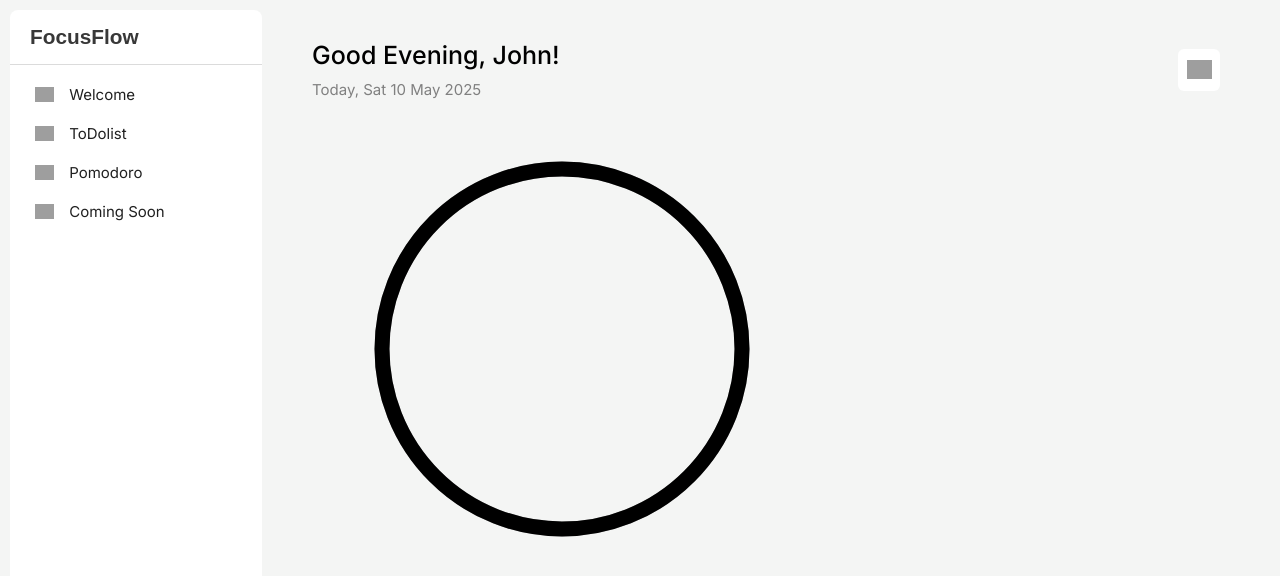
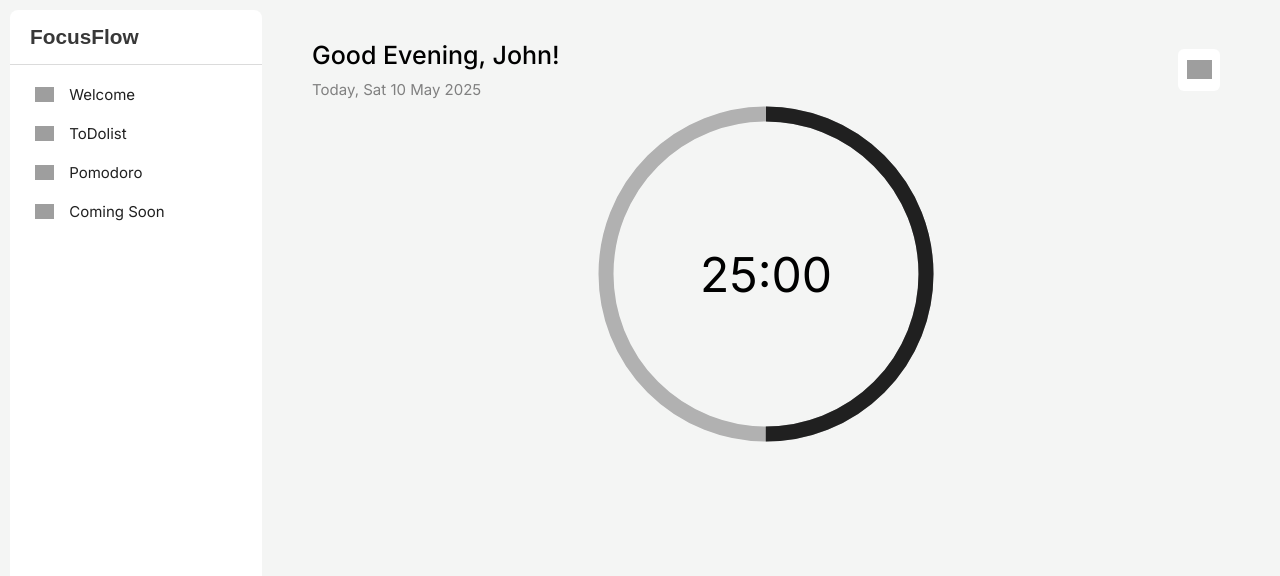
Before and after one commit to dipanshu447/Focus-flow, a React (Vite) app: page / in a window 1280 px wide. Both pictures are taken after a click on the item "Pomodoro". Shown: the top 576 px of the page. Built offline with nearby package versions, Linux system fonts and the light colour scheme; grey boxes are pictures that could not be loaded; a web font is replaced by a local one.

Commit message:
Improved my progress custom component and improved its resusability

```diff
--- a/src/components/Pomodoro.jsx
+++ b/src/components/Pomodoro.jsx
@@ -1,6 +1,7 @@
 import Header from "./Header.jsx";
+import ProgressBar from "./todolistComponents/ProgressBar.jsx";
 
-export default function Pomodoro(){
+export default function Pomodoro() {
     const stroke = 15;
     const radius = 180;
     // const normalizedRadius =
@@ -8,24 +9,11 @@ export default function Pomodoro(){
         <>
             <div className="pomodoro">
                 <Header />
-                <svg width="500px" height="500px">
-                    <circle
-                        cx='250'
-                        cy='250'
-                        r='180'
-                        fill="transparent"
-                        stroke="#b1b1b1"
-                        strokeWidth='15'
-                    />
-                    <circle
-                        cx='250'
-                        cy='250'
-                        r='180'
-                        fill="transparent"
-                        stroke="black"
-                        strokeWidth='15'
-                    />
-                </svg>
+                <div className="timer">
+                    <ProgressBar strokeSize='15' CircleSize='350' progress={50}>
+                        25:00
+                    </ProgressBar>
+                </div>
             </div>
         </>
     )
--- a/src/components/TodoList.jsx
+++ b/src/components/TodoList.jsx
@@ -19,7 +19,6 @@ export default function TodoList({addTask, taskDoneLength, taskLength,remainingT
                         <small>{progressPercent}%</small>
                         <ProgressBar
                             strokeSize='5'
-                            Radius='14'
                             CircleSize='35'
                             progress={progressPercent}
                         />
--- a/src/components/todolistComponents/ProgressBar.jsx
+++ b/src/components/todolistComponents/ProgressBar.jsx
@@ -1,11 +1,20 @@
-export default function ProgressBar({strokeSize,Radius,CircleSize,progress}) {
+export default function ProgressBar({ strokeSize, CircleSize, progress, children }) {
     const stroke = strokeSize;
-    const radius = Radius;
+    const radius = (CircleSize - stroke) / 2;
     const normalizedRadius = radius - stroke / 2;
     const circumference = 2 * Math.PI * normalizedRadius;
     const offSet = circumference - (progress / 100) * circumference;
     const center = CircleSize / 2;
     return (
+        <div style={{
+            position: "relative",
+            width: CircleSize,
+            height: CircleSize,
+            display:"flex",
+            justifyContent:"center",
+            alignItems:"center",
+            flexDirection:"column"
+         }}>
             <svg className="progressBar" width={CircleSize} height={CircleSize}>
                 <circle
                     cx={center}
@@ -24,8 +33,17 @@ export default function ProgressBar({strokeSize,Radius,CircleSize,progress}) {
                     fill='transparent'
                     strokeDasharray={circumference}
                     strokeDashoffset={offSet}
-                style={{transition: '0.5s all cubic-bezier(0.47, 0.54, 0, 1.14)'}}
+                    style={{ transition: '0.5s all cubic-bezier(0.47, 0.54, 0, 1.14)' }}
                 />
             </svg>
+            {children && <div style={{
+                position: 'absolute',
+                width: CircleSize,
+                height: CircleSize,
+                fontSize:"3rem"
+            }}>
+                {children}
+            </div>}
+        </div>
     )
 }
--- a/src/index.css
+++ b/src/index.css
@@ -256,6 +256,7 @@ header > img {
 .status {
   display: flex;
   align-items: center;
+  gap:2px;
 }
 
 .subHead {
@@ -278,3 +279,9 @@ header > img {
   padding: 30px 50px 15px 50px;
   width: 80%;
 }
+
+.timer {
+  width: 100%;
+  display: flex;
+  justify-content: center;
+}
```
Lines whose indentation alone changed are shown as unchanged.
